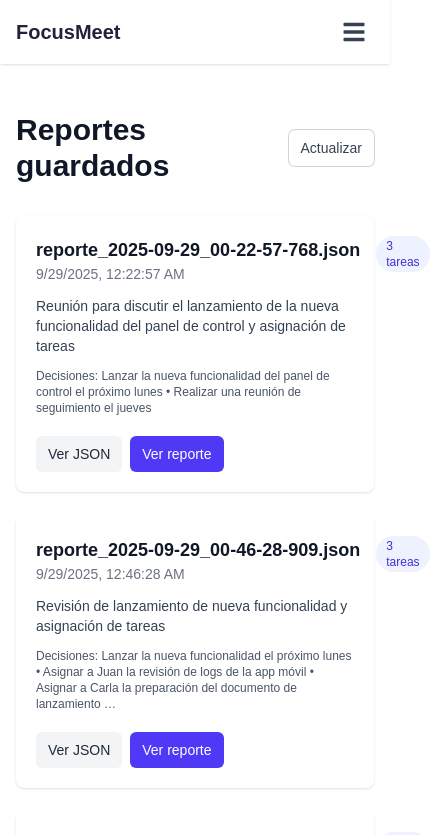
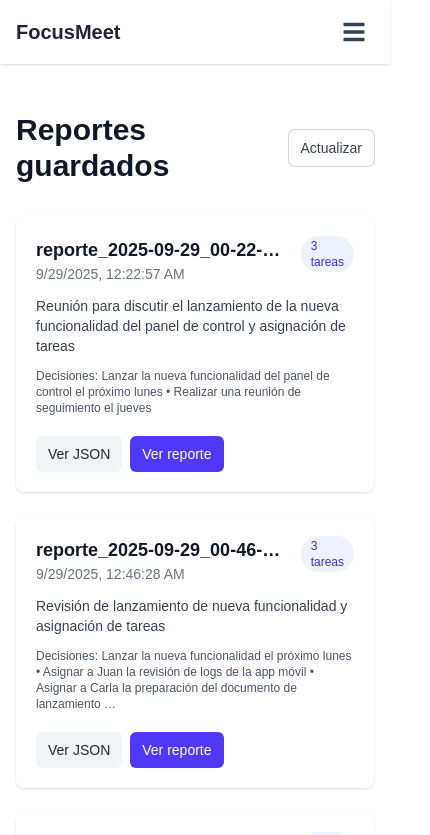
Before and after one commit to benjaghv/focusmeet, a Next.js app: page /reportes in a window 390 px wide. Shown: the top 835 px of the page, 430 px wide, since content can reach past the window. Built offline with nearby package versions, Linux system fonts and the light colour scheme.

Commit message:
arreglo responsive

```diff
--- a/src/app/reportes/page.tsx
+++ b/src/app/reportes/page.tsx
@@ -71,7 +71,7 @@
   };
 
   return (
-    <div className="max-w-6xl mx-auto px-4 pt-28 pb-12">{/* pt-28 empuja debajo del Navbar fijo */}
+    <div className="max-w-6xl mx-auto px-4 pt-28 pb-12 overflow-x-hidden">{/* pt-28 empuja debajo del Navbar fijo y evita overflow */}
       <div className="flex items-center justify-between mb-8">
         <h1 className="text-3xl font-bold text-gray-900">Reportes guardados</h1>
         <div className="flex items-center gap-3">
@@ -103,12 +103,12 @@
       )}
 
       {!loading && !error && (reports?.length ?? 0) > 0 && (
-        <div className="grid grid-cols-1 md:grid-cols-2 gap-6">
+        <div className="grid grid-cols-1 md:grid-cols-2 gap-6 w-full">
           {reports!.map((r) => (
-            <div key={r.filename} className="bg-white rounded-lg shadow p-5 flex flex-col gap-3">
+            <div key={r.filename} className="bg-white rounded-lg shadow p-5 flex flex-col gap-3 overflow-hidden">
               <div className="flex items-start justify-between gap-4">
-                <div>
-                  <h3 className="text-lg font-semibold text-gray-900 truncate" title={r.filename}>
+                <div className="min-w-0">
+                  <h3 className="text-lg font-semibold text-gray-900 truncate break-words" title={r.filename}>
                     {r.filename}
                   </h3>
                   <p className="text-sm text-gray-500">{formatDate(r.createdAt)}</p>
@@ -119,11 +119,11 @@
               </div>
 
               {r.summary && (
-                <p className="text-gray-700 text-sm line-clamp-3">{r.summary}</p>
+                <p className="text-gray-700 text-sm line-clamp-3 break-words">{r.summary}</p>
               )}
 
               {r.decisions && r.decisions.length > 0 && (
-                <div className="text-xs text-gray-600">
+                <div className="text-xs text-gray-600 break-words">
                   <span className="font-medium">Decisiones:</span> {r.decisions.slice(0, 3).join(" • ")}
                   {r.decisions.length > 3 ? " …" : ""}
                 </div>
```
